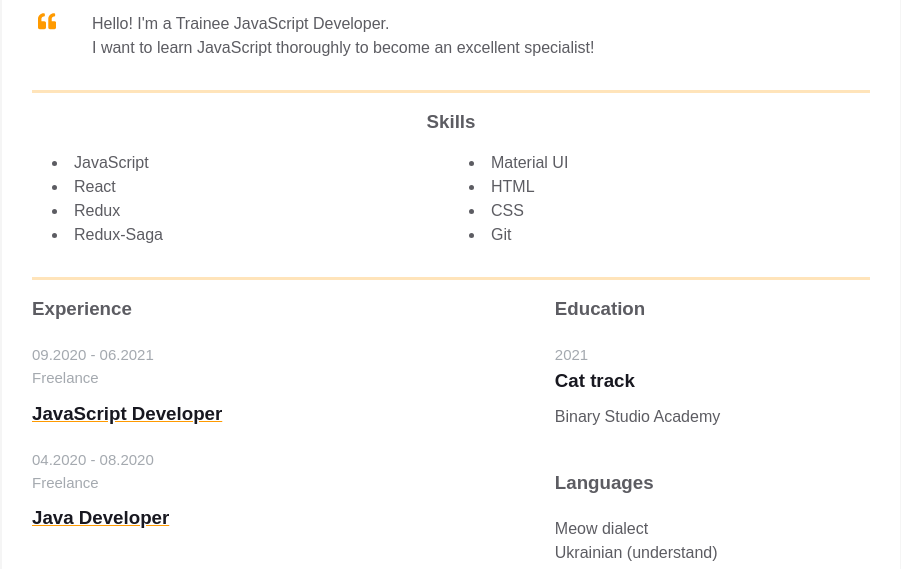
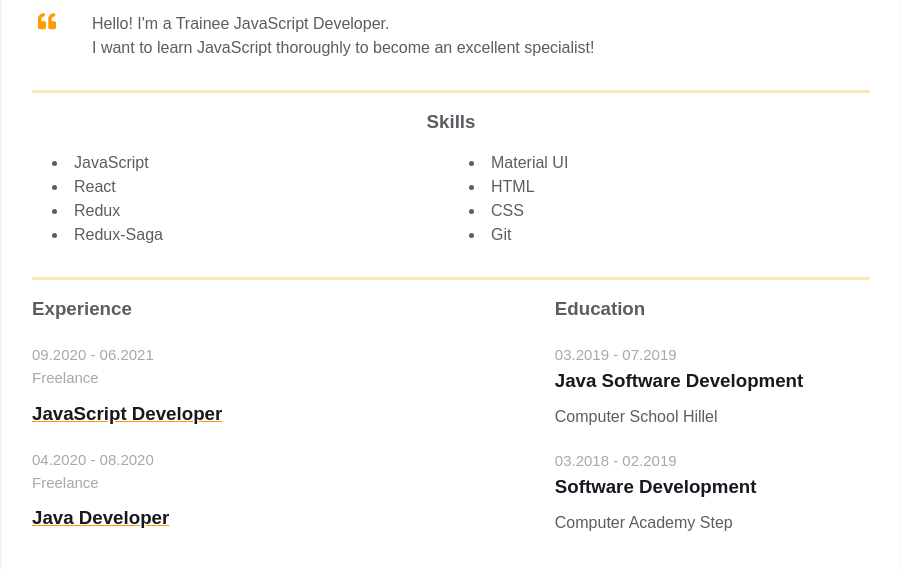
Before and after one commit to Karinkaaa/homepage, a plain HTML site: page index.html in a window 1280 px wide. Shown: the part 350-919 px from the top of the page, without its empty margins (189-1090 px from the left). Drawn offline with Linux system fonts and the light colour scheme.

Commit message:
Updated education info

```diff
--- a/index.html
+++ b/index.html
@@ -128,9 +128,15 @@
                         <div class="additional-info__education">
                             <h3 class="additional-info__education-header">Education</h3>
                             <div class="additional-info__education-university">
-                                <span class="additional-info__education-university-durability">2021</span>
-                                <h3 class="additional-info__education-university-speciality">Cat track</h3>
-                                <p class="additional-info__education-university-name">Binary Studio Academy</p>
+                                <span class="additional-info__education-university-durability">03.2019 - 07.2019</span>
+                                <h3 class="additional-info__education-university-speciality">Java Software Development</h3>
+                                <p class="additional-info__education-university-name">Computer School Hillel</p>
+                            </div>
+
+                            <div class="additional-info__education-university">
+                                <span class="additional-info__education-university-durability">03.2018 - 02.2019</span>
+                                <h3 class="additional-info__education-university-speciality">Software Development</h3>
+                                <p class="additional-info__education-university-name">Computer Academy Step</p>
                             </div>
                         </div>
 
```
